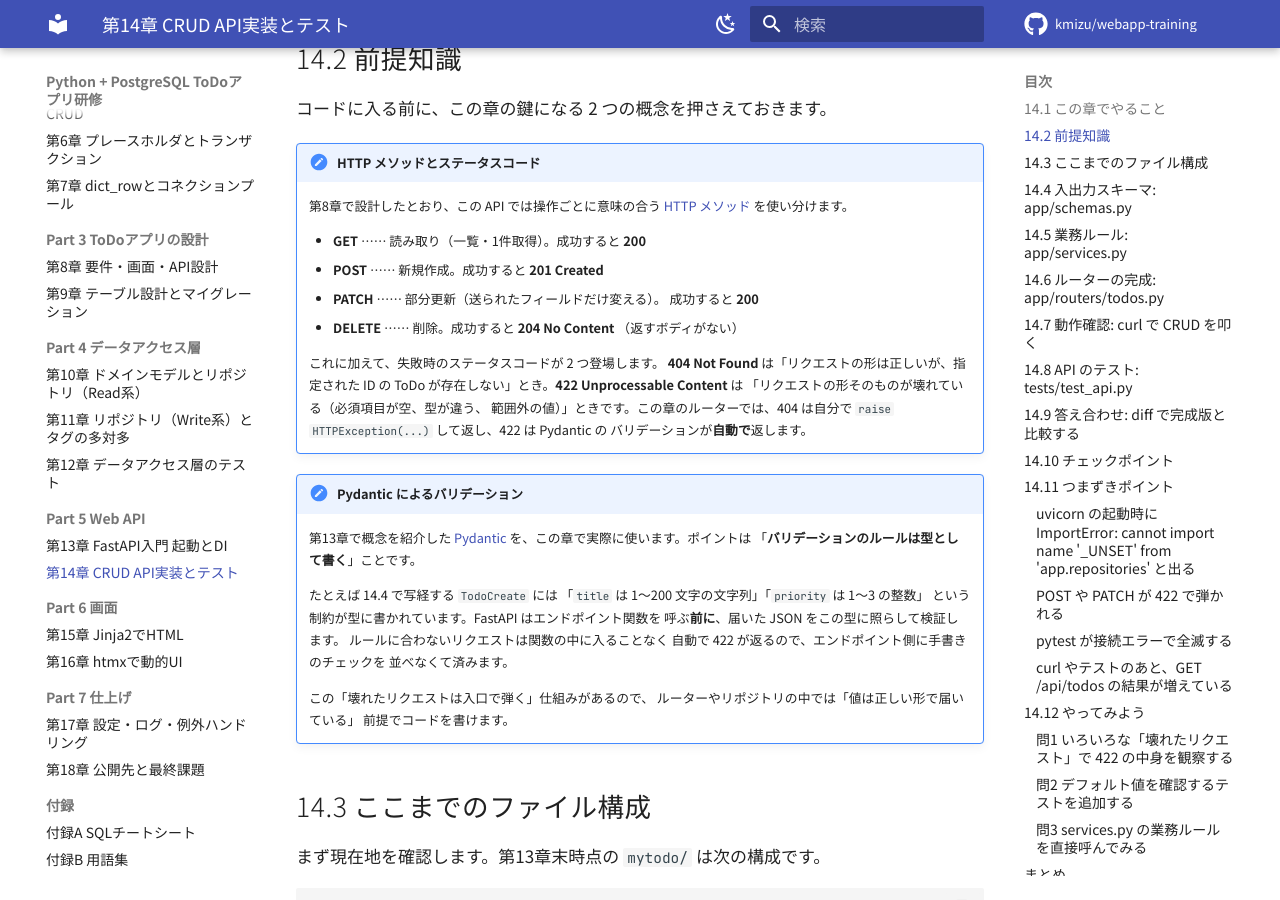
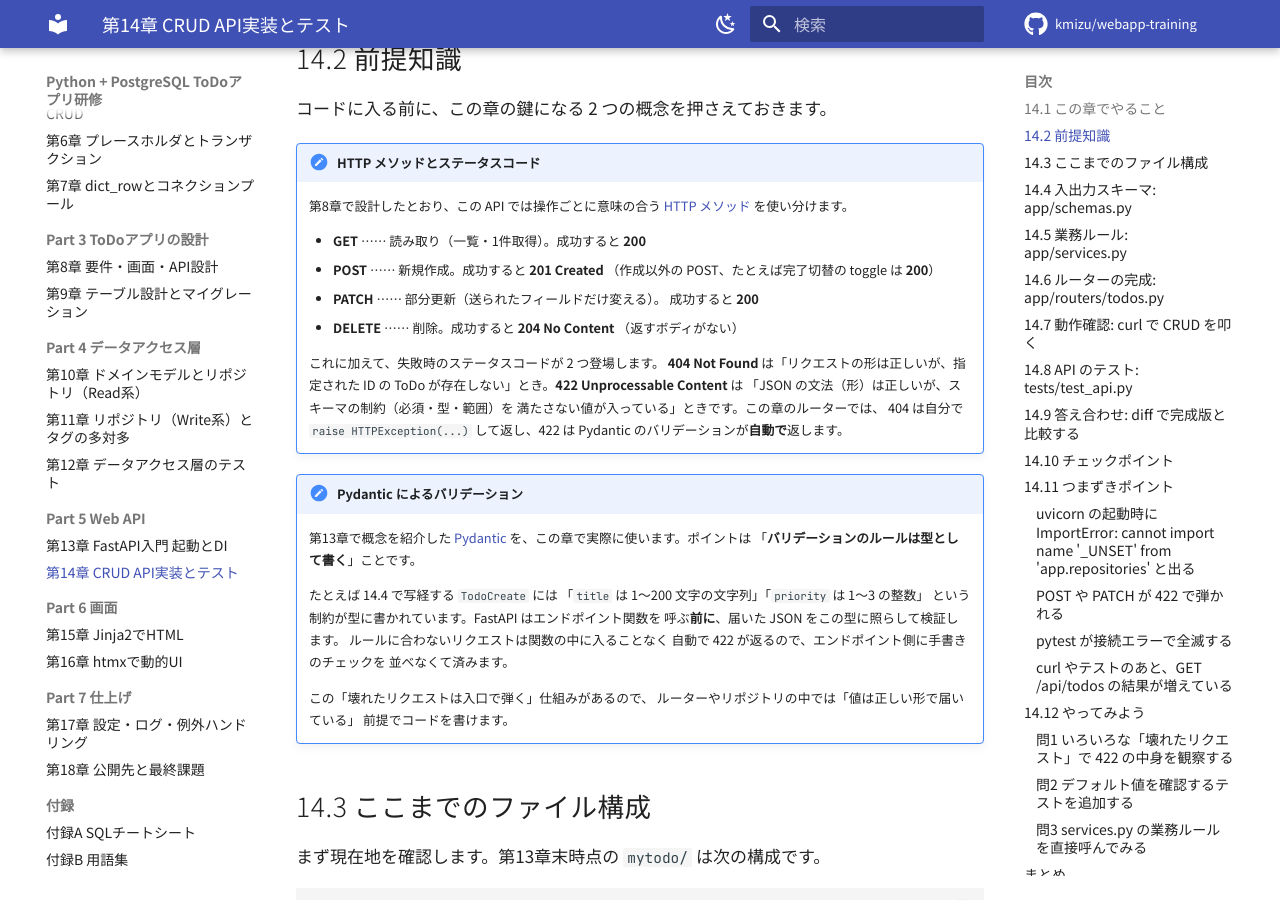
Before and after one commit to kmizu/webapp-training, an MkDocs documentation site: the page built from docs/14-api-crud.md, in a window 1280 px wide and 900 px high, scrolled down 1232 px. Built offline with MkDocs 1.6.1 and Material for MkDocs 9.7.7, drawn with Linux system fonts in a browser that asks for light colours; comment, search, counter and statistics services are not loaded; some of the changed text lies outside the part shown.

Commit message:
docs: address review comments in 14-api-crud.md

```diff
--- a/docs/14-api-crud.md
+++ b/docs/14-api-crud.md
@@ -51,6 +51,7 @@
 
     - **GET** …… 読み取り（一覧・1件取得）。成功すると **200**
     - **POST** …… 新規作成。成功すると **201 Created**
+      （作成以外の POST、たとえば完了切替の toggle は **200**）
     - **PATCH** …… 部分更新（送られたフィールドだけ変える）。
       成功すると **200**
     - **DELETE** …… 削除。成功すると **204 No Content**
@@ -59,10 +60,10 @@
     これに加えて、失敗時のステータスコードが 2 つ登場します。
     **404 Not Found** は「リクエストの形は正しいが、指定された ID の
     ToDo が存在しない」とき。**422 Unprocessable Content** は
-    「リクエストの形そのものが壊れている（必須項目が空、型が違う、
-    範囲外の値）」ときです。この章のルーターでは、404 は自分で
-    `raise HTTPException(...)` して返し、422 は Pydantic の
-    バリデーションが**自動で**返します。
+    「JSON の文法（形）は正しいが、スキーマの制約（必須・型・範囲）を
+    満たさない値が入っている」ときです。この章のルーターでは、
+    404 は自分で `raise HTTPException(...)` して返し、422 は
+    Pydantic のバリデーションが**自動で**返します。
 
 !!! note "Pydantic によるバリデーション"
     第13章で概念を紹介した [Pydantic](https://docs.pydantic.dev/latest/)
@@ -243,8 +244,9 @@
 
 いよいよ本題です。第13章で写経した骨格を、**完成版に丸ごと
 差し替えます**。骨格の内容（`APIRouter`、`get_conn`、`Conn`）は
-完成版にも同じ形で残りますが、**import 行も含めてすべて置き換わる**
-ので、追記ではなくファイル全体の上書きとしてください。
+完成版にも同じ形で残りますが、import 行が変わる関係で一部分だけの
+書き換えでは済まないため、**骨格と同じ部分も含めて、ファイル全体を
+次の内容で上書きしてください**。
 
 `mytodo/app/routers/todos.py` を、次の内容で**丸ごと上書き**して
 ください。
@@ -371,7 +373,7 @@
 - `GET /todos/{todo_id}` …… 1 件取得。なければ **404**
 - `PATCH /todos/{todo_id}` …… 部分更新。なければ **404**
 - `POST /todos/{todo_id}/toggle` …… 完了フラグの切り替え。
-  なければ **404**
+  成功すると **200**、なければ **404**
 - `DELETE /todos/{todo_id}` …… 削除。成功すると **204**、
   なければ **404**
 - `GET /tags` …… タグの一覧
@@ -431,7 +433,7 @@
       のバリデーションに失敗すると、**ルーター関数が呼ばれる前に**
       FastAPI が自動で返してくれるからです。
 
-    **422 はリクエストの形そのものが壊れているとき**、
+    **422 は JSON の形は正しいがスキーマの制約を満たさないとき**、
     **404 はリクエストの形は正しいが対象が見つからないとき**、
     と覚えておくと迷いません。
 
@@ -1101,7 +1103,7 @@
   `TodoOut.model_validate(...)` で返すだけ。
   HTTP メソッドとステータスコード（201 / 204 / 404）の対応は
   デコレータと `HTTPException` で表現する
-- **422 は Pydantic が自動で返す**（リクエストの形が壊れている）、
+- **422 は Pydantic が自動で返す**（スキーマの制約を満たさない）、
   **404 は自分で `raise` する**（対象が見つからない）
 - 部分更新は `model_dump(exclude_unset=True)` で「送られたキー」を
   判定し、`_UNSET`（`repositories.py` から import）で
```
